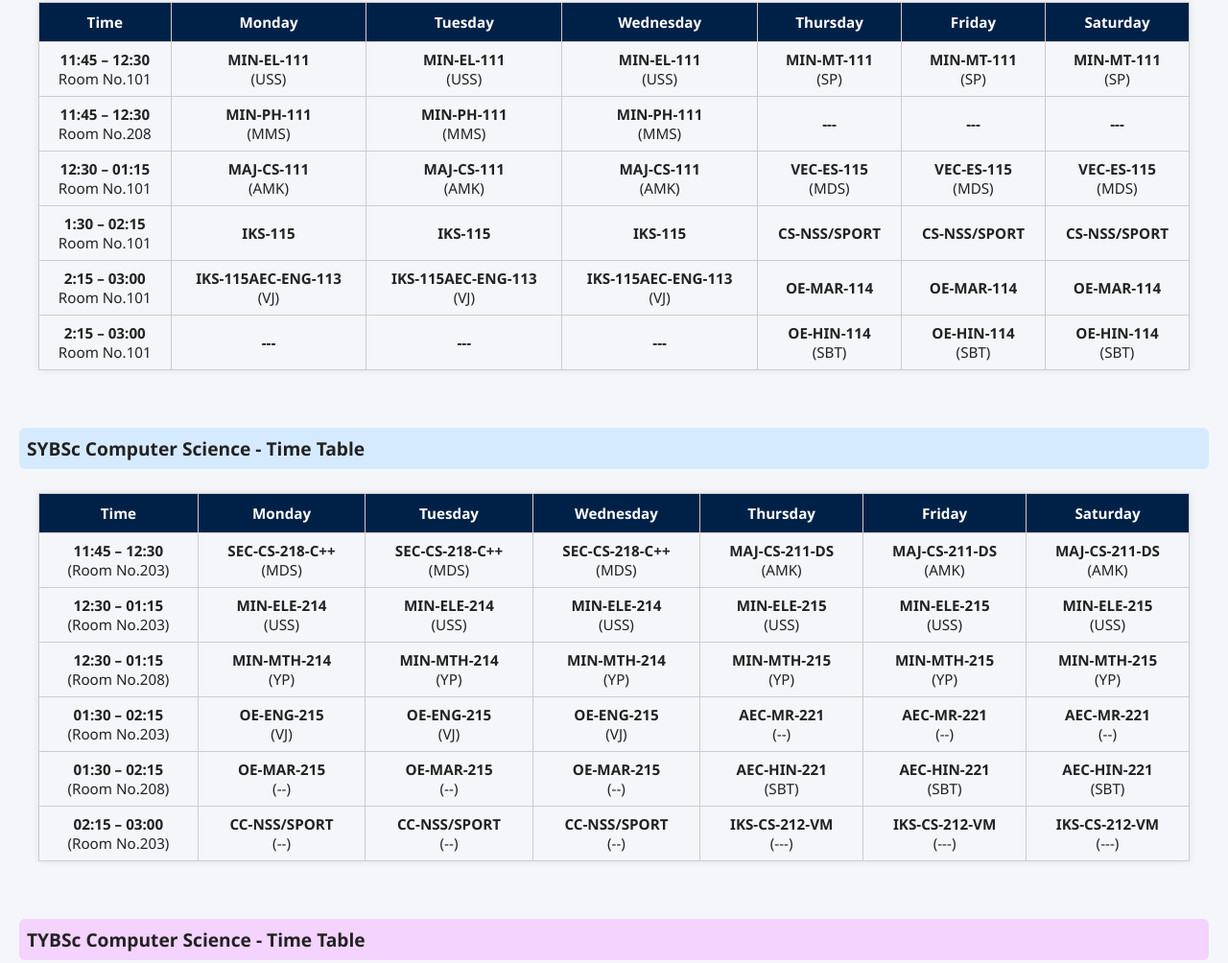
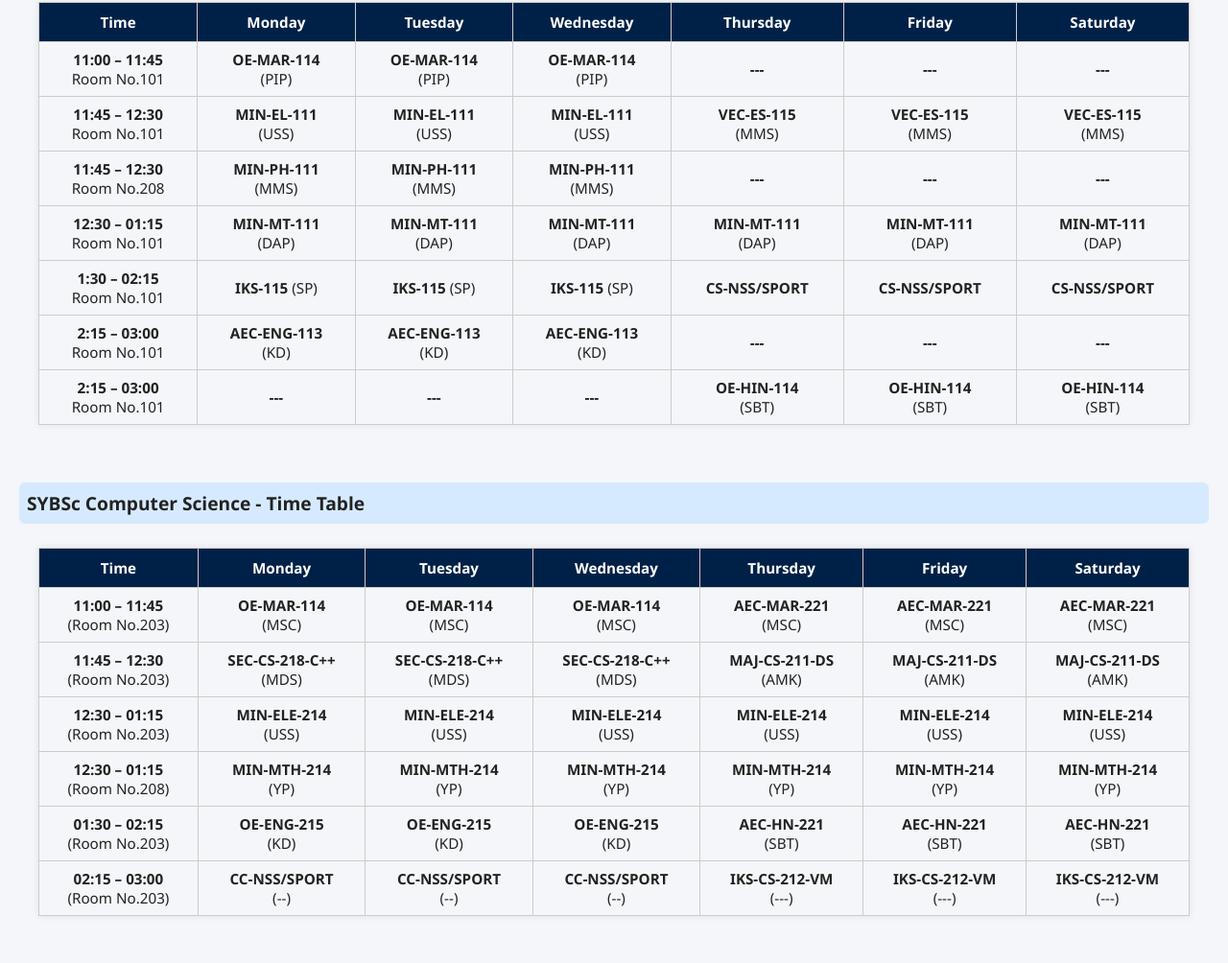
Before and after one commit to premkumarpatil05/bsc-cs-department, a plain HTML site: page timetable.html in a window 1280 px wide. Shown: the part 308-1312 px from the top of the page at 96% size. Drawn offline with Linux system fonts and the light colour scheme.

Commit message:
update code

```diff
--- a/timetable.html
+++ b/timetable.html
@@ -74,14 +74,25 @@
         </thead>
         <tbody>
           <tr>
-            <td><b>11:45 – 12:30 </b> <br>Room No.101</b></td>
+            <td><b>11:00 – 11:45 </b> <br>Room No.101</b></td>
+            <td><b>OE-MAR-114</b> <br>(PIP)</td>
+            <td><b>OE-MAR-114</b> <br>(PIP)</td>
+            <td><b>OE-MAR-114</b> <br>(PIP)</td>
+            <td><b>---</td>
+            <td><b>---</td>
+            <td><b>---</td>
+          </tr>
+
+          <tr>
+            <td><b>11:45 – 12:30</b> <br>Room No.101</td>
             <td><b>MIN-EL-111</b> <br>(USS)</td>
             <td><b>MIN-EL-111</b> <br>(USS)</td>
             <td><b>MIN-EL-111</b> <br>(USS)</td>
-            <td><b>MIN-MT-111</b> <br>(SP)</td>
-            <td><b>MIN-MT-111</b><br>(SP)</td>
-            <td><b>MIN-MT-111</b><br>(SP)</td>
+            <td><b>VEC-ES-115</b> <br>(MMS)</td>
+            <td><b>VEC-ES-115</b> <br>(MMS)</td>
+            <td><b>VEC-ES-115</b> <br>(MMS)</td>
           </tr>
+
           <tr>
             <td><b>11:45 – 12:30</b> <br>Room No.208</td>
             <td><b>MIN-PH-111</b> <br>(MMS)</td>
@@ -91,20 +102,22 @@
             <td><b>---</td>
             <td><b>---</td>
           </tr>
+
           <tr>
             <td><b>12:30 – 01:15</b> <br>Room No.101</td>
-            <td><b>MAJ-CS-111</b> <br>(AMK)</td>
-            <td><b>MAJ-CS-111</b> <br>(AMK)</td>
-            <td><b>MAJ-CS-111</b> <br>(AMK)</td>
-            <td><b>VEC-ES-115</b> <br>(MDS)</td>
-            <td><b>VEC-ES-115</b> <br>(MDS)</td>
-            <td><b>VEC-ES-115</b> <br>(MDS)</td>
+            <td><b>MIN-MT-111</b> <br>(DAP)</td>
+            <td><b>MIN-MT-111</b> <br>(DAP)</td>
+            <td><b>MIN-MT-111</b> <br>(DAP)</td>
+            <td><b>MIN-MT-111</b> <br>(DAP)</td>
+            <td><b>MIN-MT-111</b> <br>(DAP)</td>
+            <td><b>MIN-MT-111</b> <br>(DAP)</td>
           </tr>
+
           <tr>
             <td><b>1:30 – 02:15</b> <br>Room No.101</td>
-            <td><b>IKS-115 </b></td>
-            <td><b>IKS-115 </b></td>
-            <td><b>IKS-115 </b></td>
+            <td><b>IKS-115 </b>(SP)</td>
+            <td><b>IKS-115 </b>(SP)</td>
+            <td><b>IKS-115 </b>(SP)</td>
             <td><b>CS-NSS/SPORT</b></td>
             <td><b>CS-NSS/SPORT</b></td>
             <td><b>CS-NSS/SPORT</b></td>
@@ -112,12 +125,12 @@
 
           <tr>
             <td><b>2:15 – 03:00</b> <br>Room No.101</td>
-            <td><B><b>IKS-115AEC</b>-ENG-113 </B> <br>(VJ) </td>
-            <td><B>IKS-115AEC-ENG-113 </B> <br>(VJ) </td>
-            <td><B>IKS-115AEC-ENG-113 </B> <br>(VJ) </td>
-            <td><b>OE-MAR-114</b></td>
-            <td><b>OE-MAR-114</b></td>
-            <td><b>OE-MAR-114</b></td>
+            <td><B>AEC-ENG-113 </B> <br>(KD) </td>
+            <td><B>AEC-ENG-113 </B> <br>(KD) </td>
+            <td><B>AEC-ENG-113 </B> <br>(KD) </td>
+            <td><b>---</b></td>
+            <td><b>---</b></td>
+            <td><b>---</b></td>
           </tr>
 
           <tr>
@@ -150,8 +163,17 @@
         </thead>
         <tbody>
           <tr>
+            <td><b>11:00 – 11:45</b> <br>(Room No.203)</td>
+            <td><b>OE-MAR-114 </b><br>(MSC)</td>
+            <td><b>OE-MAR-114</b> <br>(MSC)</td>
+            <td><b>OE-MAR-114</b> <br>(MSC)</td>
+            <td><b>AEC-MAR-221</b> <br>(MSC)</td>
+            <td><b>AEC-MAR-221</b> <br>(MSC)</td>
+            <td><b>AEC-MAR-221</b> <br>(MSC)</td>
+          </tr>
+          <tr>
             <td><b>11:45 – 12:30</b> <br>(Room No.203)</td>
-            <td><b>SEC-CS-218-C++ </b><br>(MDS)</td>
+            <td><b>SEC-CS-218-C++</b> <br>(MDS)</td>
             <td><b>SEC-CS-218-C++</b> <br>(MDS)</td>
             <td><b>SEC-CS-218-C++</b> <br>(MDS)</td>
             <td><b>MAJ-CS-211-DS</b> <br>(AMK)</td>
@@ -163,38 +185,29 @@
             <td><b>MIN-ELE-214</b> <br>(USS)</td>
             <td><b>MIN-ELE-214</b> <br>(USS)</td>
             <td><b>MIN-ELE-214</b> <br>(USS)</td>
-            <td><b>MIN-ELE-215</b> <br>(USS)</td>
-            <td><b>MIN-ELE-215</b> <br>(USS)</td>
-            <td><b>MIN-ELE-215</b> <br>(USS)</td>
+            <td><b>MIN-ELE-214</b> <br>(USS)</td>
+            <td><b>MIN-ELE-214</b> <br>(USS)</td>
+            <td><b>MIN-ELE-214</b> <br>(USS)</td>
           </tr>
+
           <tr>
             <td><b>12:30 – 01:15</b> <br>(Room No.208)</td>
             <td><b>MIN-MTH-214</b> <br>(YP)</td>
             <td><b>MIN-MTH-214</b> <br>(YP)</td>
             <td><b>MIN-MTH-214</b> <br>(YP)</td>
-            <td><b>MIN-MTH-215</b> <br>(YP)</td>
-            <td><b>MIN-MTH-215</b> <br>(YP)</td>
-            <td><b>MIN-MTH-215</b> <br>(YP)</td>
+            <td><b>MIN-MTH-214</b> <br>(YP)</td>
+            <td><b>MIN-MTH-214</b> <br>(YP)</td>
+            <td><b>MIN-MTH-214</b> <br>(YP)</td>
           </tr>
 
           <tr>
             <td><b>01:30 – 02:15</b> <br>(Room No.203)</td>
-            <td><b>OE-ENG-215</b> <br>(VJ)</td>
-            <td><b>OE-ENG-215</b> <br>(VJ)</td>
-            <td><b>OE-ENG-215</b> <br>(VJ)</td>
-            <td><b>AEC-MR-221</b> <br>(--)</td>
-            <td><b>AEC-MR-221</b> <br>(--)</td>
-            <td><b>AEC-MR-221</b> <br>(--)</td>
-          </tr>
-
-          <tr>
-            <td><b>01:30 – 02:15</b> <br>(Room No.208)</td>
-            <td><b>OE-MAR-215</b> <br>(--)</td>
-            <td><b>OE-MAR-215</b> <br>(--)</td>
-            <td><b>OE-MAR-215</b> <br>(--)</td>
-            <td><b>AEC-HIN-221</b> <br>(SBT)</td>
-            <td><b>AEC-HIN-221</b> <br>(SBT)</td>
-            <td><b>AEC-HIN-221</b> <br>(SBT)</td>
+            <td><b>OE-ENG-215</b> <br>(KD)</td>
+            <td><b>OE-ENG-215</b> <br>(KD)</td>
+            <td><b>OE-ENG-215</b> <br>(KD)</td>
+            <td><b>AEC-HN-221</b> <br>(SBT)</td>
+            <td><b>AEC-HN-221</b> <br>(SBT)</td>
+            <td><b>AEC-HN-221</b> <br>(SBT)</td>
           </tr>
 
           <tr>
```
